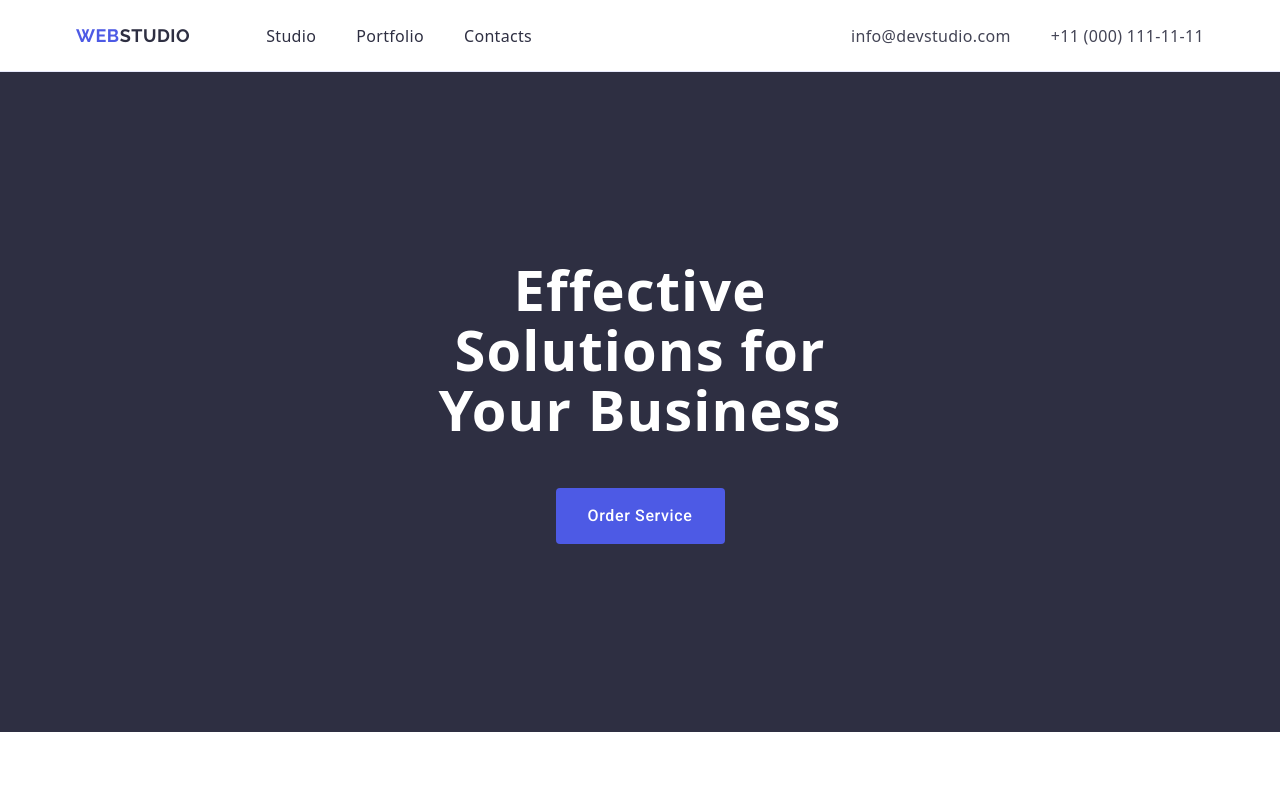
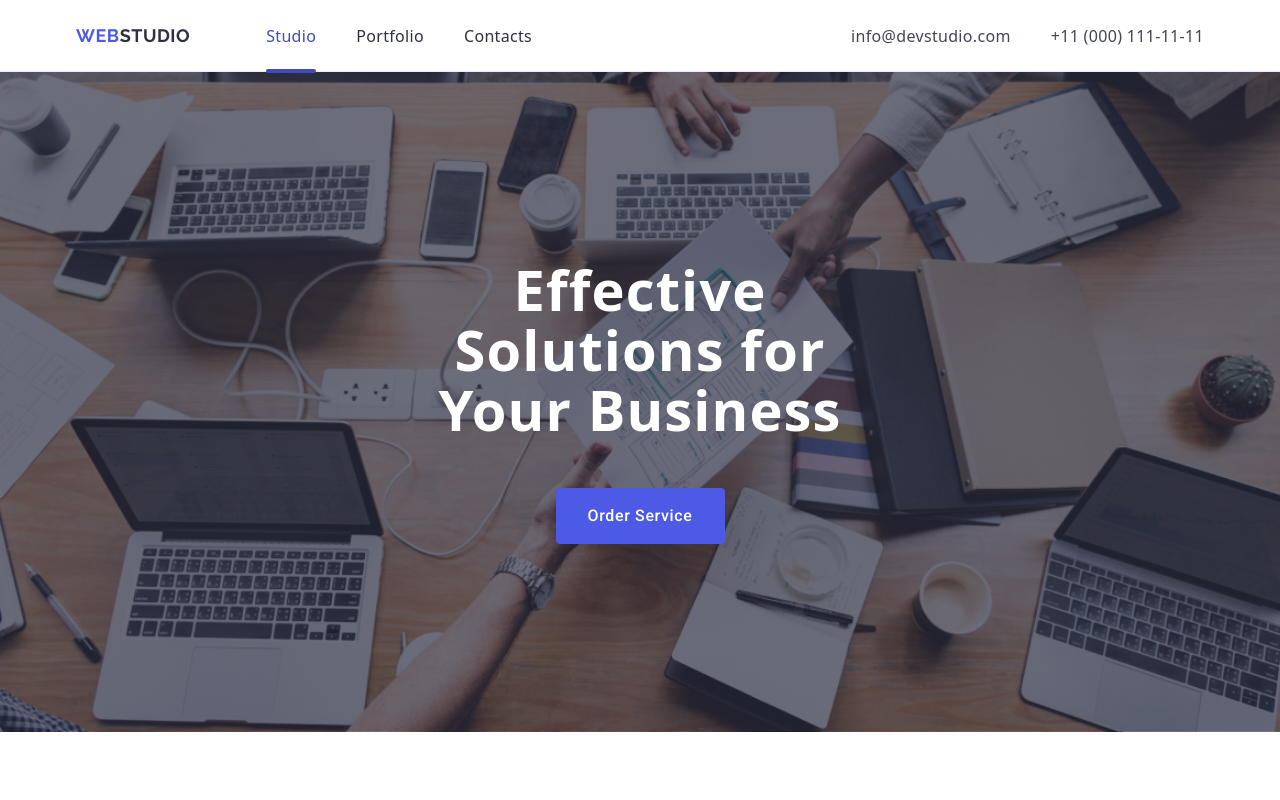
Before and after one commit to markiianantoniak/goit-markup-hw-04, a plain HTML site: page index.html in a window 1280 px wide. Shown: the top 800 px of the page. Drawn offline with nearby package versions, Linux system fonts and the light colour scheme.

Commit message:
New fixes

```diff
--- a/css/style.css
+++ b/css/style.css
@@ -25,6 +25,8 @@ body {
 
 .header {
   color: white;
+  box-shadow: 0px 2px 1px rgba(46, 47, 66, 0.08),
+    0px 1px 1px rgba(46, 47, 66, 0.16), 0px 1px 6px rgba(46, 47, 66, 0.08);
   z-index: 10;
   border-bottom: 1px solid #e7e9fc;
   max-height: 72px;
@@ -38,6 +40,20 @@ body {
   padding: 0 15px;
 }
 
+#studio::after {
+  content: "";
+  width: 100%;
+  position: absolute;
+  left: 0;
+  bottom: -1px;
+  height: 4px;
+  background-color: #404bbf;
+  border-radius: 2px;
+}
+
+.contact-info .contacts-list li a.contact-link {
+  transition: color 250ms cubic-bezier(0.4, 0, 0.2, 1);
+}
 .logo {
   font-family: "Raleway", sans-serif;
   font-weight: 700;
@@ -74,6 +90,12 @@ body {
   padding: 24px 0;
   text-decoration: none;
   display: block;
+}
+
+#studio {
+  position: relative;
+  color: #404bbf;
+  transition: color 250ms cubic-bezier(0.4, 0, 0.2, 1);
 }
 
 .nav-link:hover,
@@ -125,6 +147,16 @@ body {
   background-color: #2e2f42;
   padding: 188px 0;
   text-align: center;
+  background-image: linear-gradient(
+      rgba(46, 47, 66, 0.7),
+      rgba(46, 47, 66, 0.7)
+    ),
+    url(../images/people-office1.jpg);
+  background-repeat: no-repeat;
+  background-position: center;
+  background-size: cover;
+  max-width: 1440px;
+  margin: 0 auto;
 }
 .order .container {
   width: 100%;
--- a/index.html
+++ b/index.html
@@ -38,7 +38,9 @@
             WEB<span class="logo-span">Studio</span>
           </a>
           <ul class="menu">
-            <li><a href="./index.html" class="nav-link">Studio</a></li>
+            <li>
+              <a href="./index.html" class="nav-link" id="studio">Studio</a>
+            </li>
             <li><a href="#" class="nav-link">Portfolio</a></li>
             <li><a href="#" class="nav-link">Contacts</a></li>
           </ul>
```
Also changed, not shown: images/people-office1.jpg (added).
